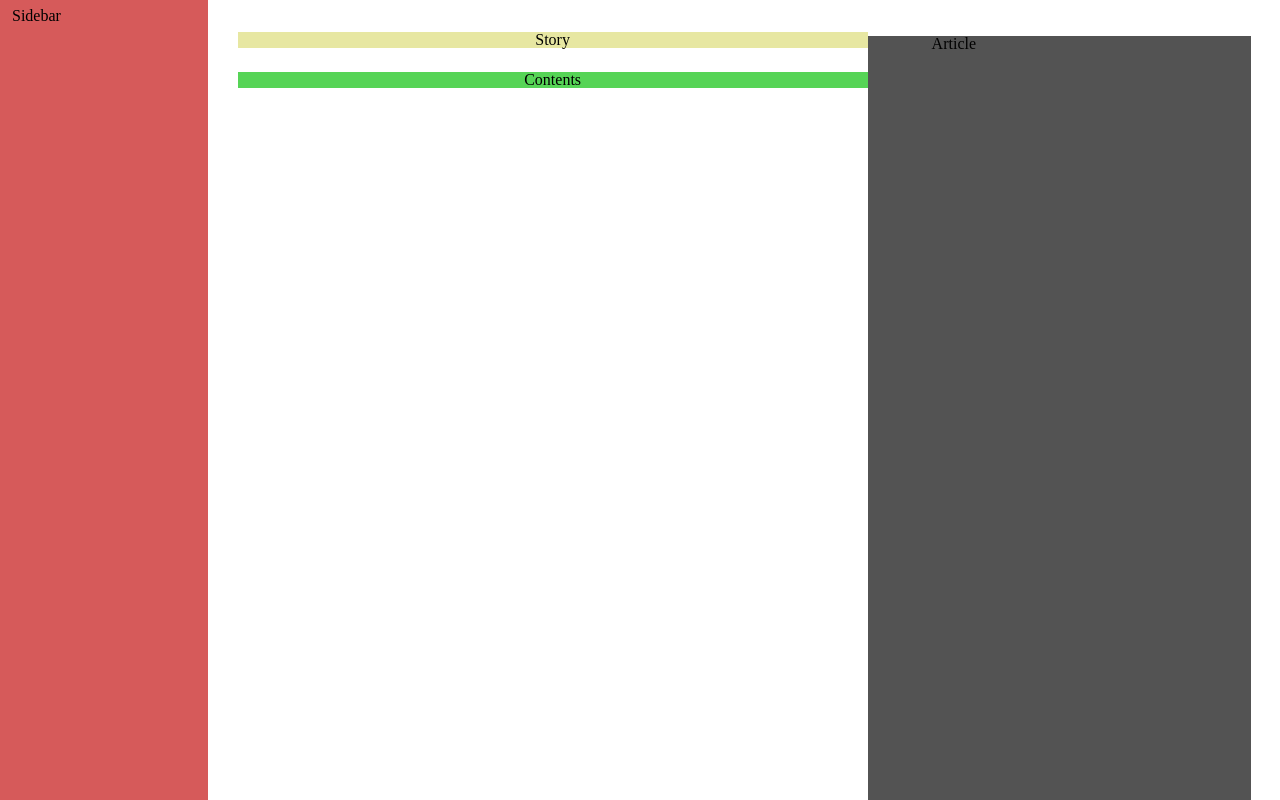
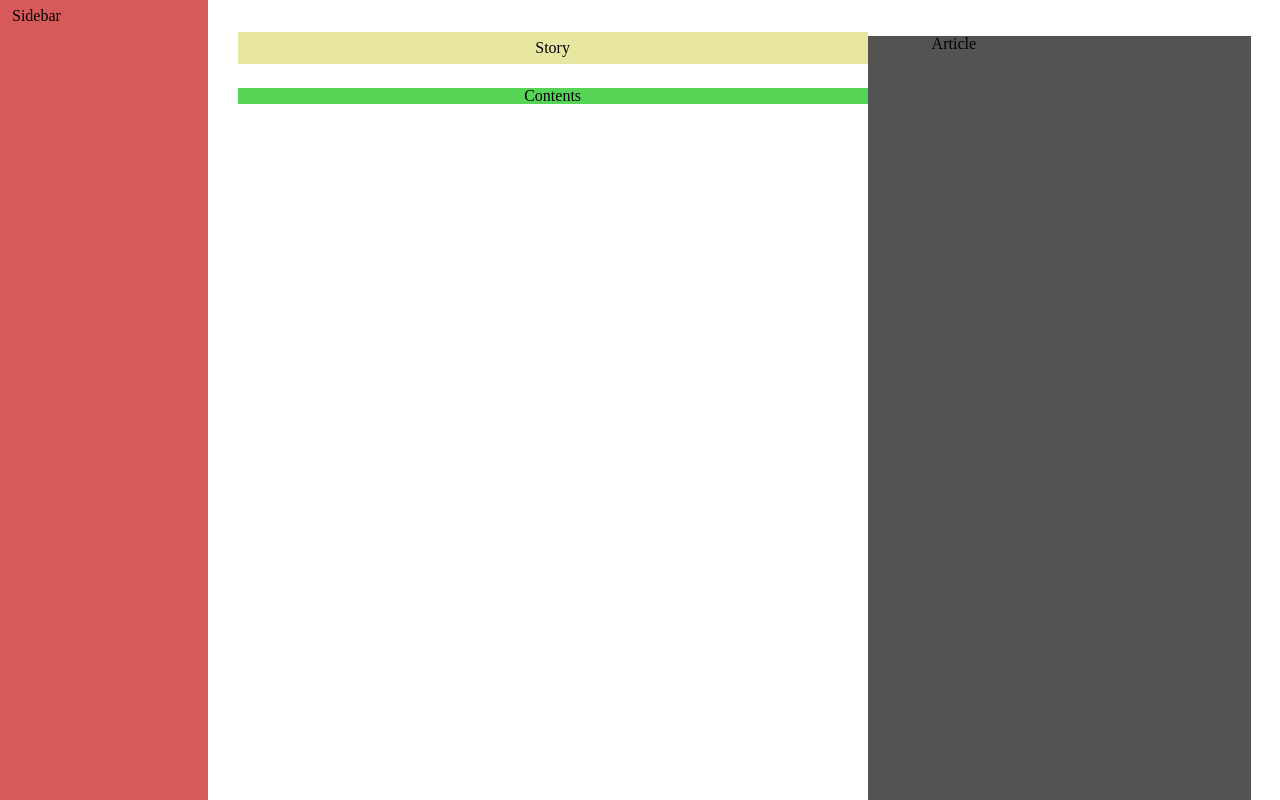
Before and after one commit to ahyeon1117/goormthon_team, a React (Create React App) app in the folder todo/instagram/: page / in a window 1280 px wide. Built offline with nearby package versions, Linux system fonts and the light colour scheme.

Commit message:
[fix] 패딩 추가

```diff
--- a/todo/instagram/src/assets/css/common.css
+++ b/todo/instagram/src/assets/css/common.css
@@ -37,6 +37,7 @@
 }
 .story{
   margin: 16px 0 24px 0;
+  padding: 8px 0 8px 0;
   background-color: rgb(231, 231, 162);
 }
 .mgt16{
```
